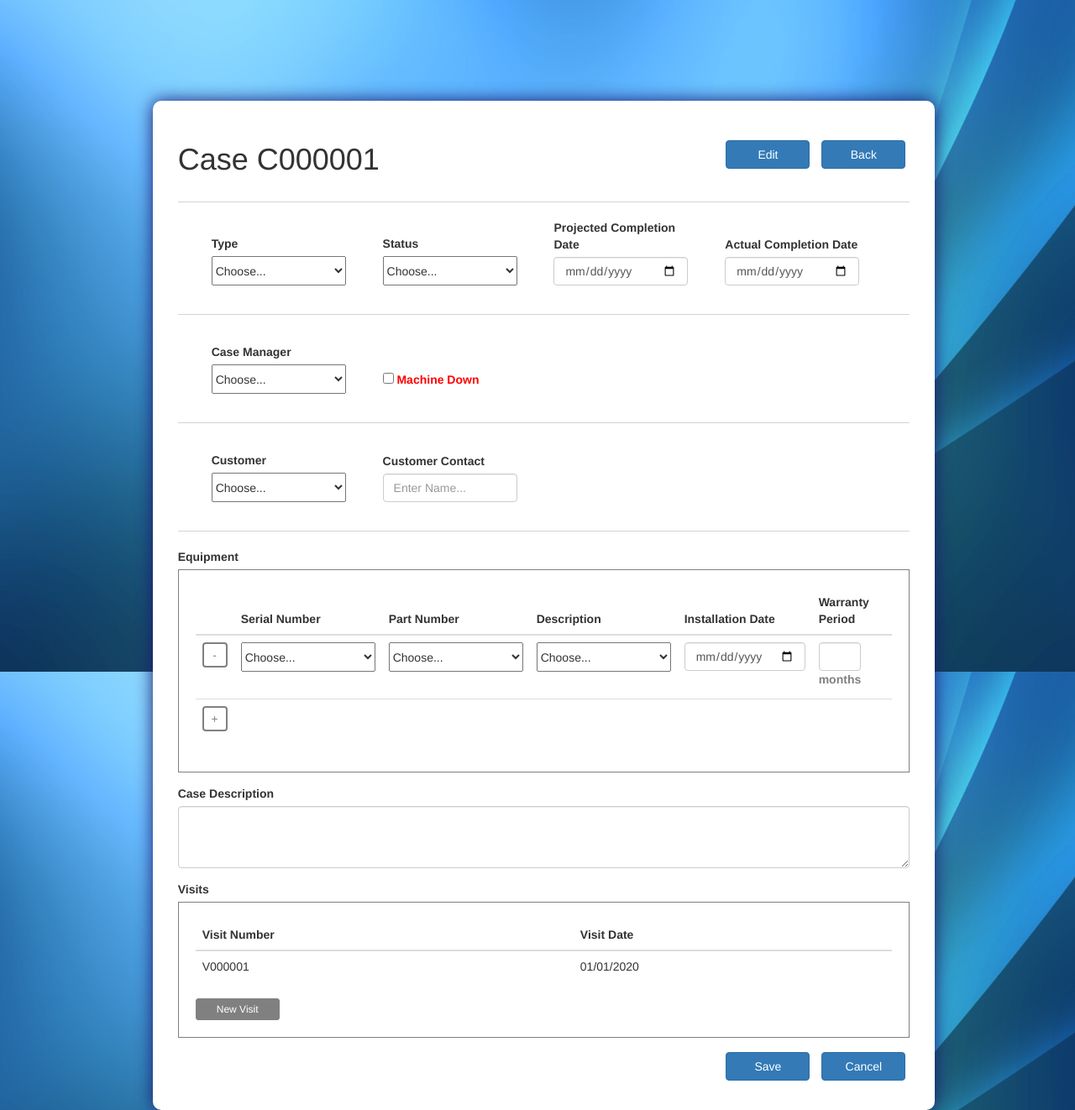
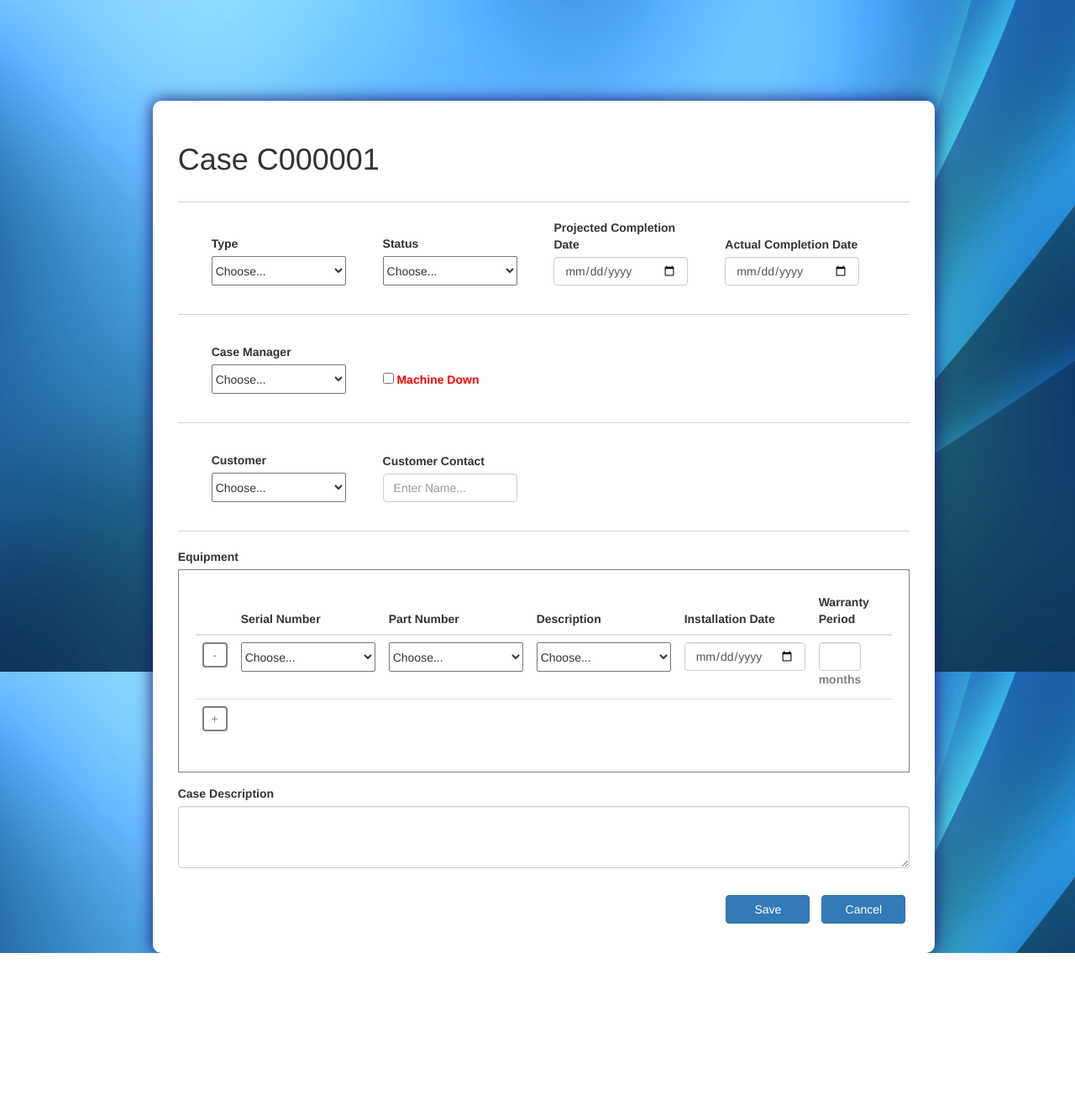
Before and after one commit to IlonaShishov/DjangoProject_SupportPlatform, a Django app: page /case/ in a window 1280 px wide. Shown: the whole page at 84% size. After the commit the page ends 1135 px from the top, so only its background shows below. Run offline with Django 3.2, Linux system fonts and the light colour scheme; some libraries are stand-ins or nearby versions.

Commit message:
differentiate between new and view case

```diff
--- a/ASISupport_app/urls.py
+++ b/ASISupport_app/urls.py
@@ -7,6 +7,7 @@
 	path('dashboard/', views.dashboard_view, name = 'dashboard'),
 	path('case/', views.new_case_view, name = 'new_case'),
 	path('case/<id>/', views.case_view, name = 'view_case'),
-	path('visit/', views.visit_view, name = 'visit'),
+	path('visit/', views.new_visit_view, name = 'new_visit'),
+	path('visit/<id>/', views.visit_view, name = 'view_visit'),
 	path('login/', views.login_view, name = 'login'),
 ]
--- a/ASISupport_app/views.py
+++ b/ASISupport_app/views.py
@@ -5,7 +5,7 @@
 from django.http import HttpResponseRedirect, HttpResponse
 from django.urls import reverse
 from django.contrib.auth.decorators import login_required
-from ASISupport_app.models import Case
+from ASISupport_app.models import Case, Visit
 # from django.views.generic import (TemplateView)
 # from ASISupport_app.models import Case, Visit
 
@@ -35,11 +35,18 @@
 	return render(request, 'ASISupport_app/dashboard.html', locals())
 
 def new_case_view(request):
+	state = 'new'
 	return render(request, 'ASISupport_app/case.html', locals())
 
 def case_view(request, id):
+	state = 'view'
 	case = Case.objects.get(case_num=id)
+	visits = Visit.objects.filter(case_num=id)
 	return render(request, 'ASISupport_app/case.html', locals())
 
-def visit_view(request):
-	return render(request, 'ASISupport_app/visit.html')
+def new_visit_view(request):
+	return render(request, 'ASISupport_app/visit.html', locals())
+
+def visit_view(request, id):
+	visit = Visit.objects.get(visit_num=id)
+	return render(request, 'ASISupport_app/visit.html', locals())
--- a/templates/ASISupport_app/case.html
+++ b/templates/ASISupport_app/case.html
@@ -14,10 +14,12 @@
 			<!-- show case number -->
 			<h1 class="inline_it">Case C000001</h1>
 
+			{% if state == 'view' %}
 			<div class="action_btn"><!-- visible when in view mode -->
 				<button type="submit" class="btn btn-primary">Edit</button>
 				<button type="submit" class="btn btn-primary">Back</button>
 			</div>
+			{% endif %}
 
 			<hr class="solid">
 
@@ -219,6 +221,7 @@
 			</div>
 
 			<!-- visit list -->
+			{% if state == 'view' %}
 			<div>
 				<label>Visits</label>
 				<div class="object_table">
@@ -230,21 +233,26 @@
 					    	</tr>
 						</thead>
 						<tbody>
+							{% for visit in visits %}
 							<tr>
-								<td>V000001</td>
-								<td>01/01/2020</td>
+								<td><a href="{% url 'ASISupport_app:view_visit' visit.visit_num %}">{{ visit.visit_num }}</a></td>
+								<td>{{ visit.visit_date }}</td>
 							</tr>
+							{% endfor %}
 						</tbody>
 					</table>
-					<button type="submit" class="btn btn-primary btn-sm new_visit_btn">New Visit</button>
+					<a href="{% url 'ASISupport_app:new_visit' %}" class="btn btn-primary btn-sm new_visit_btn">New Visit</a>
 				</div>
 			</div>
+			{% endif %}
 
 
+			{% if state == 'new' %}
 			<div class="action_btn"><!-- visible when in create new or edit mode -->
 				<button type="submit" class="btn btn-primary">Save</button>
 				<button type="submit" class="btn btn-primary">Cancel</button>
 			</div>
+			{% endif %}
 
 		</form>
 	</section>
```
Also changed, not shown: templates/ASISupport_app/dashboard.html (+1 -12 lines), db.sqlite3.
